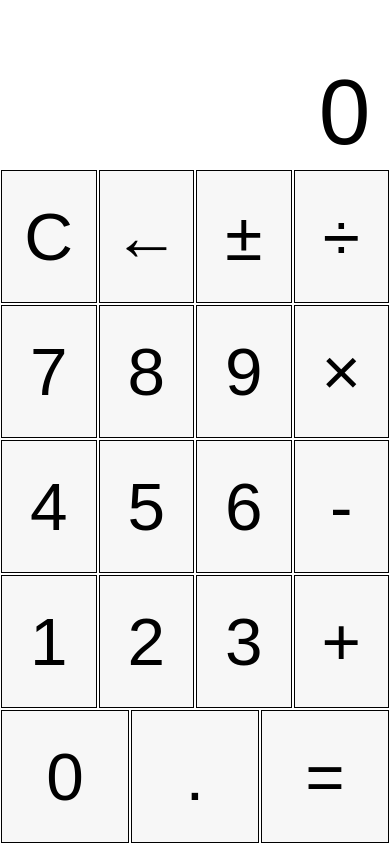
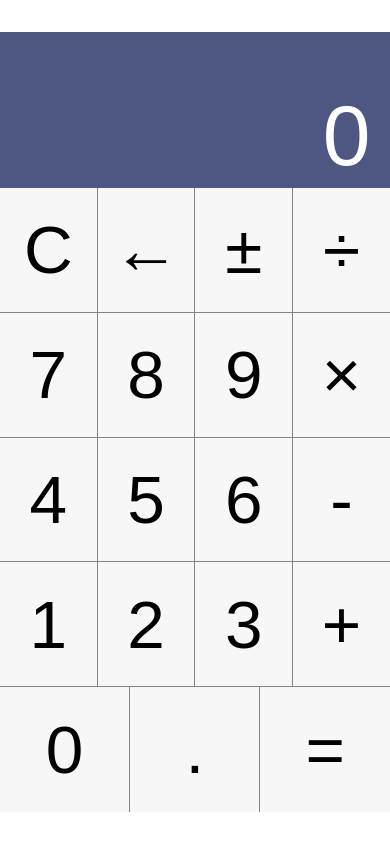
Before and after one commit to sequoian/calculator, a React (Create React App) app: page / in a window 390 px wide. Built offline with nearby package versions, Linux system fonts and the light colour scheme.

Commit message:
responsive design working perfectly

```diff
--- a/src/App.css
+++ b/src/App.css
@@ -1,4 +1,6 @@
 .App {
   width: 100vw;
+  max-width: 150vh;
   height: 100vh;
+  max-height: 200vw;
 }
--- a/src/Button.css
+++ b/src/Button.css
@@ -1,10 +1,19 @@
 button {
   -webkit-appearance: none;
   -moz-appearance: none;
-  border: 1px solid black;
-  margin: 1px;
   background-color: #f7f7f7;
   cursor: pointer;
+  width: 100%;
+  font-size: 0.1em;
+  border-top: none;
+  border-left: none;
+  --bcolor: #848484; /* border color variable */
+  border-right: 1px solid var(--bcolor);
+  border-bottom: 1px solid var(--bcolor);
+}
+
+button:last-child {
+  border-right: none;
 }
 
 button:hover {
--- a/src/Display.css
+++ b/src/Display.css
@@ -5,6 +5,13 @@
   text-align: right;
   white-space: nowrap;
   overflow: hidden;
+  background-color: #4e5782;
+  color: white;
+}
+
+#display > div::selection {
+  background: white;
+  color: #4e5782;
 }
 
 .active, .history {
@@ -36,3 +43,10 @@
     padding-right: 30px;
   }
 }
+
+@media (min-height: 200vw) {
+  #display {
+    font-size: 40vw;
+    padding-right: 0;
+  }
+}
--- a/src/Keypad.css
+++ b/src/Keypad.css
@@ -2,6 +2,7 @@
   width: 100%;
   height: 80%;
   font-size: 80vh;
+
 }
 
 #keypad > div {
@@ -10,7 +11,6 @@
   height: 20%;
 }
 
-#keypad button {
-  width: 100%;
-  font-size: 0.1em;
+#keypad div:last-child button {
+  border-bottom: none;
 }
--- a/src/Keypad.js
+++ b/src/Keypad.js
@@ -4,7 +4,7 @@ import './Keypad.css'
 
 const Keypad = ({handleClick}) => (
   <div id="keypad">
-    <div className="row">
+    <div>
       <Button
         label="C"
         name="c"
--- a/src/index.css
+++ b/src/index.css
@@ -2,4 +2,13 @@ body {
   margin: 0;
   padding: 0;
   font-family: sans-serif;
+  box-sizing: border-box;
 }
+
+#root {
+  display: flex;
+  justify-content: center;
+  align-items: center;
+  width: 100vw;
+  height: 100vh;
+}
```
